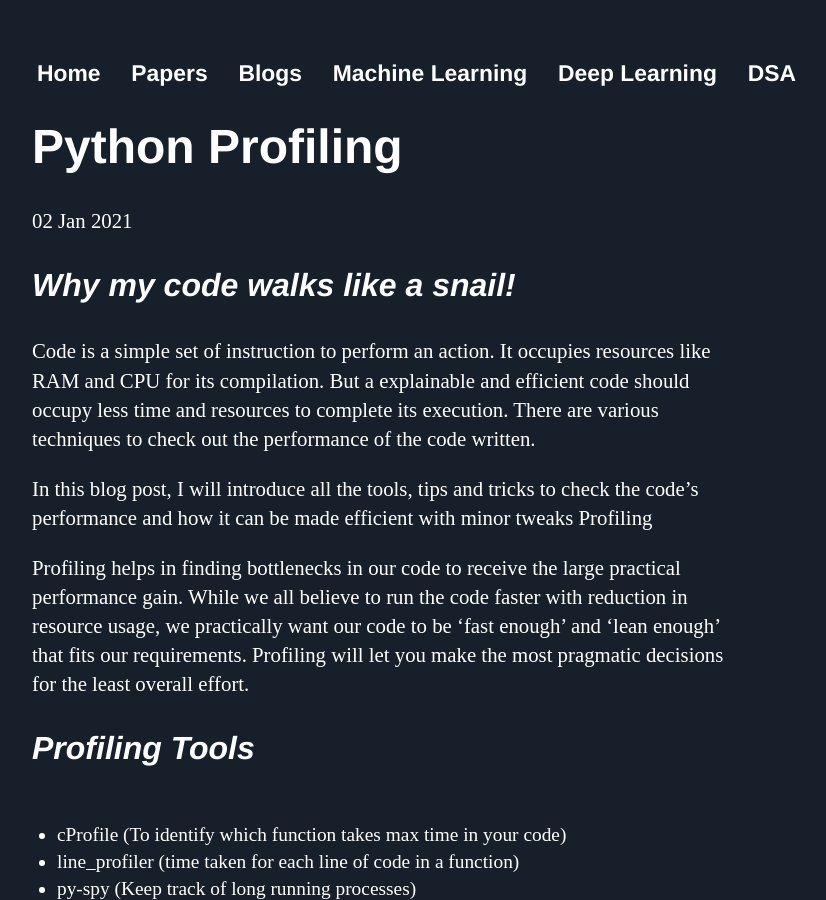
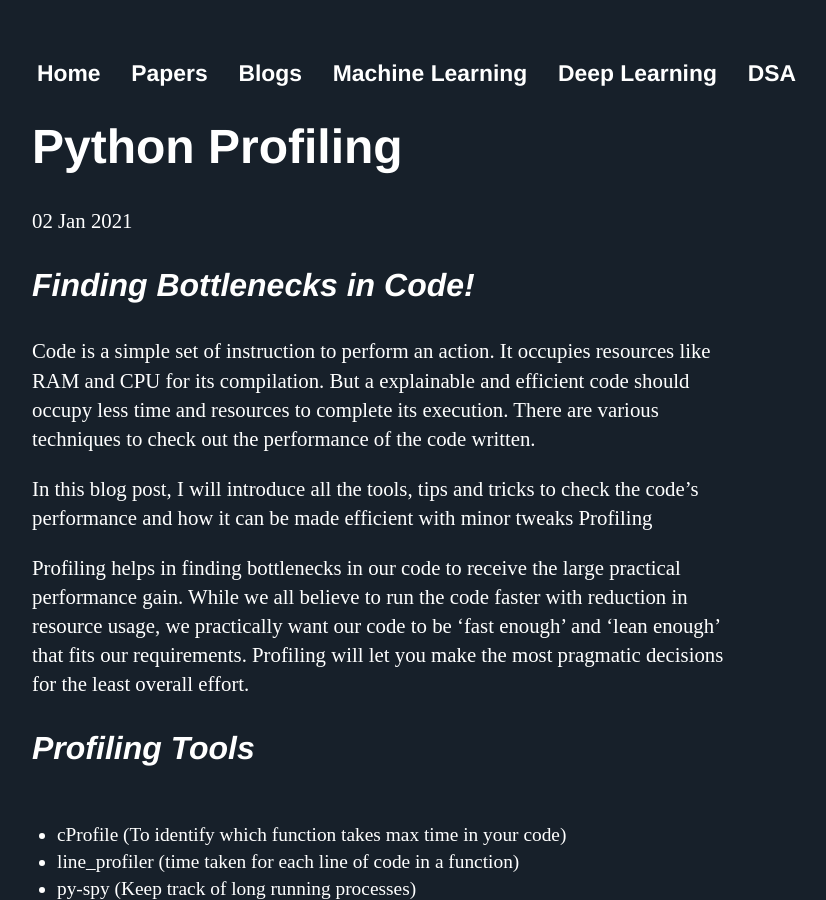
Before and after one commit to Mayurji/mayurji.github.io, a Jekyll site: the page built from _posts/2021-01-02-profiling.md, in a window 1280 px wide and 900 px high. Shown: the whole window, without its empty margins (160-986 px from the left). Built offline with Jekyll 4.4.1, drawn with Linux system fonts in a browser that asks for light colours; comment, search, counter and statistics services are not loaded.

Commit message:
Update 2021-01-02-profiling.md

````diff
--- a/_posts/2021-01-02-profiling.md
+++ b/_posts/2021-01-02-profiling.md
@@ -6,7 +6,7 @@
 image_url: "/assets/images/profiling/profiling.gif"
 date:   2021-01-02 13:43:52 +0530
 ---
-### *Why my code walks like a snail!*
+### *Finding Bottlenecks in Code!*
 
 Code is a simple set of instruction to perform an action. It occupies resources like RAM and CPU for its compilation. But a explainable and efficient code should occupy less time and resources to complete its execution. There are various techniques to check out the performance of the code written.
 
@@ -90,7 +90,7 @@
 snakeviz is a visualizer that draws the output of cProfile as a diagram in which larger boxes are areas of code that take longer to run. It replaces the older runsnake tool.
 
 <center>
-<img src="{{site.url}}/assets/images/profiling/cprofile.png" class="post-body" style="zoom: 5%; background-color:#DCDCDC;" /><br>
+<img src="{{site.url}}/assets/images/profiling/cprofile.png" style="zoom: 5%; background-color:#DCDCDC;"  width="80%" height=auto/><br>
 <p>Figure 1: cProfile statistics of the whole code</p>
 </center>
 
@@ -101,7 +101,7 @@
 the call to calculate_z_serial_purepython function is CPU-intensive, since the manipulation happens inside this function. However, we can’t derive which lines take the time inside the function using cProfile.
 
 <center>
-<img src="{{site.url}}/assets/images/profiling/snakeViz.png" class="post-body" style="zoom: 5%; background-color:#DCDCDC;" /><br>
+<img src="{{site.url}}/assets/images/profiling/snakeViz.png" style="zoom: 5%; background-color:#DCDCDC;"  width="80%" height=auto/><br>
 <p>Figure 2: SnakeViz - cProfile</p>
 </center>
 
@@ -112,7 +112,7 @@
 cProfile acts as a guide to identify which functions is costly in terms of execution time, while the line_profiler acts on top of each function, to identify, which line takes max amount of time for execution. line_profiler helps in finding the CPU usage.
 
 <center>
-<img src="{{site.url}}/assets/images/profiling/line_profiler.png" class="post-body" style="zoom: 5%; background-color:#DCDCDC;" /><br>
+<img src="{{site.url}}/assets/images/profiling/line_profiler.png" style="zoom: 5%; background-color:#DCDCDC;"  width="80%" height=auto/><br>
 <p>Figure 3: line_profilier</p>
 </center>
 
@@ -126,7 +126,7 @@
 * Can we use more RAM and save the CPU cycle by caching?
 
 <center>
-<img src="{{site.url}}/assets/images/profiling/memory_profiler.png" class="post-body" style="zoom: 5%; background-color:#DCDCDC;" /><br>
+<img src="{{site.url}}/assets/images/profiling/memory_profiler.png" style="zoom: 5%; background-color:#DCDCDC;"  width="80%" height=auto/><br>
 <p>Figure 4: memory_profiler</p>
 </center>
 
@@ -139,7 +139,7 @@
 Find the below snippet
 
 <center>
-<img src="{{site.url}}/assets/images/profiling/memory_profiler_2.png" class="post-body" style="zoom: 5%; background-color:#DCDCDC;" /><br>
+<img src="{{site.url}}/assets/images/profiling/memory_profiler_2.png" style="zoom: 5%; background-color:#DCDCDC;"  width="80%" height=auto/><br>
 <p>Figure 5: Creating Complex Coordinate on the fly to save RAM</p>
 </center>
 
@@ -162,14 +162,14 @@
 ```
 
 <center>
-<img src="{{site.url}}/assets/images/profiling/pyspy.png" class="post-body" style="zoom: 5%; background-color:#DCDCDC;" /><br>
+<img src="{{site.url}}/assets/images/profiling/pyspy.png" style="zoom: 5%; background-color:#DCDCDC;"  width="80%" height=auto/><br>
 <p>Figure 6: py-spy calculating time taken by functions</p>
 </center>
 
 We can utilize plots like flame chart to represent the time taken by the code. The width represents the total time taken for the program to run.
 
 <center>
-<img src="{{site.url}}/assets/images/profiling/flamechart.png" class="post-body" style="zoom: 5%; background-color:#DCDCDC;" /><br>
+<img src="{{site.url}}/assets/images/profiling/flamechart.png" style="zoom: 5%; background-color:#DCDCDC;"  width="80%" height=auto/><br>
 <p>Figure 7: Flame Chart</p>
 </center>
 
@@ -203,7 +203,7 @@
 Bytecode version of the functions
 
 <center>
-<img src="{{site.url}}/assets/images/profiling/bytecode.png" class="post-body" style="zoom: 5%; background-color:#DCDCDC;" /><br>
+<img src="{{site.url}}/assets/images/profiling/bytecode.png" style="zoom: 5%; background-color:#DCDCDC;"  width="80%" height=auto/><br>
 <p>Figure 8: Bytecode</p>
 </center>
 
````
